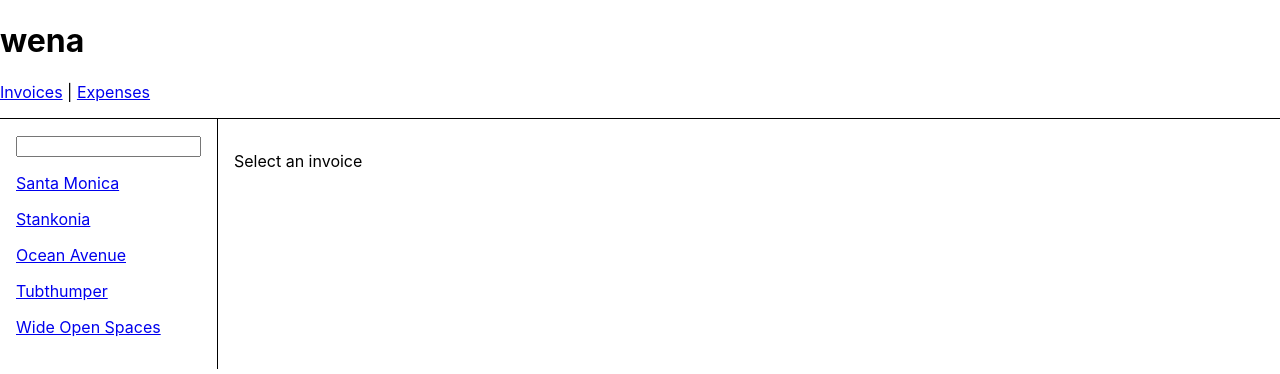
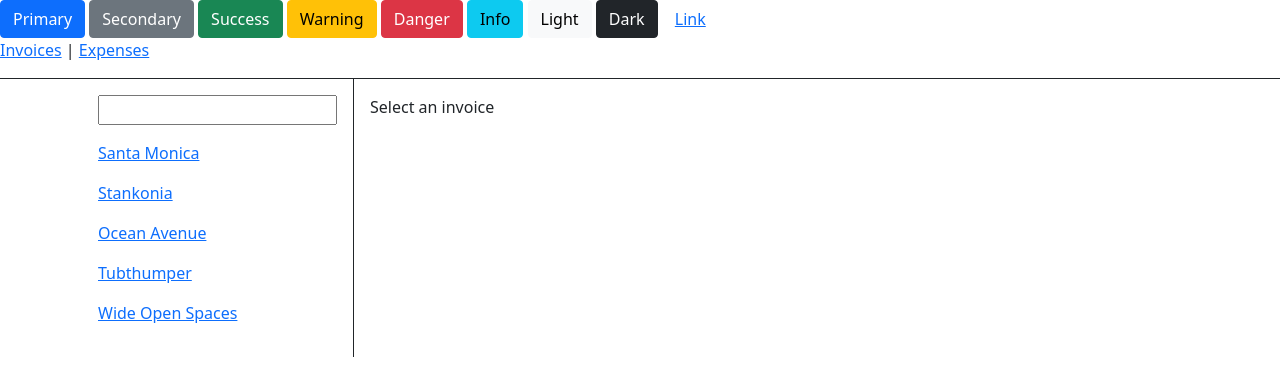
Before and after one commit to fatt-chong/react-base, a React (Create React App) app: page /invoices in a window 1280 px wide. Shown: the top 374 px of the page. Built offline with nearby package versions, Linux system fonts and the light colour scheme.

Commit message:
se puedo utilizar botones de ejemplo

```diff
--- a/package.json
+++ b/package.json
@@ -6,6 +6,7 @@
     "@testing-library/jest-dom": "^5.16.2",
     "@testing-library/react": "^12.1.3",
     "@testing-library/user-event": "^13.5.0",
+    "bootstrap": "^5.1.3",
     "react": "^17.0.2",
     "react-bootstrap": "^2.1.2",
     "react-dom": "^17.0.2",
--- a/src/App.js
+++ b/src/App.js
@@ -1,15 +1,25 @@
 import { Outlet, Link } from "react-router-dom";
+import {Button} from 'react-bootstrap';
+
 function App() {
   return (
     <>
+      <Button variant="primary">Primary</Button>{' '}
+  <Button variant="secondary">Secondary</Button>{' '}
+  <Button variant="success">Success</Button>{' '}
+  <Button variant="warning">Warning</Button>{' '}
+  <Button variant="danger">Danger</Button> <Button variant="info">Info</Button>{' '}
+  <Button variant="light">Light</Button> <Button variant="dark">Dark</Button>{' '}
+  <Button variant="link">Link</Button>
       <div className="App">
-        <h1>wena</h1>
+
         <nav
         style={{
           borderBottom: "solid 1px",
           paddingBottom: "1rem",
         }}
       >
+
         <Link to="/invoices">Invoices</Link> |{" "}
         <Link to="/expenses">Expenses</Link>
       </nav>
--- a/src/index.js
+++ b/src/index.js
@@ -13,6 +13,7 @@
 import Expenses from "./routes/Expenses";
 import Invoices from "./routes/Invoices";
 import Invoice from "./routes/Invoice";
+import 'bootstrap/dist/css/bootstrap.min.css';
 
 ReactDOM.render(
   <BrowserRouter>
--- a/src/routes/Invoices.jsx
+++ b/src/routes/Invoices.jsx
@@ -16,7 +16,7 @@
     }
 
     return (
-      <div style={{ display: "flex" }}>
+      <div className="container" style={{ display: "flex" }}>
         <nav
           style={{
             borderRight: "solid 1px",
```
Also changed, not shown: 1 other file (tests, documents, lock files or other folders).
